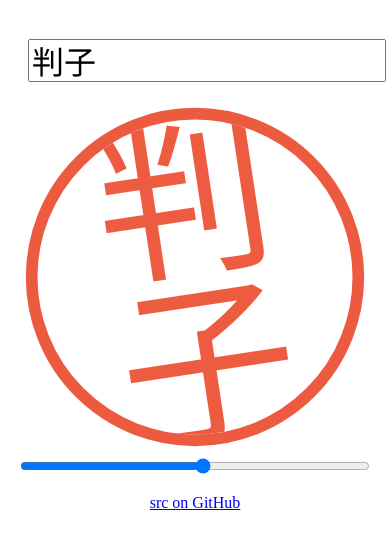
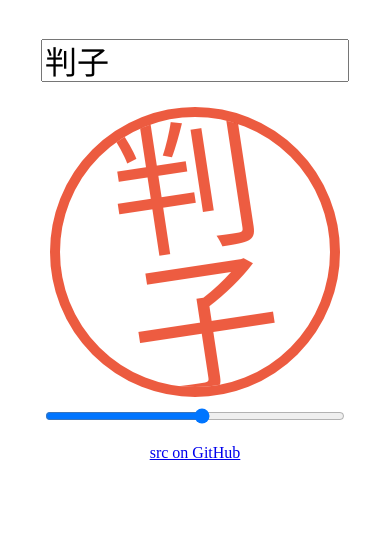
Before and after one commit to code4fukui/hankoimgmaker, a plain HTML site: page index.html in a window 390 px wide. Shown: the part 61-610 px from the top of the page. Drawn offline with Linux system fonts and the light colour scheme.

Commit message:
resize for smartphone

```diff
--- a/index.html
+++ b/index.html
@@ -25,7 +25,7 @@ const title = "Hanko Image Maker";
 document.title = title;
 append("h1", title);
 
-const w = 350;
+const w = 300;
 
 document.body.style.textAlign = "center";
 
```
